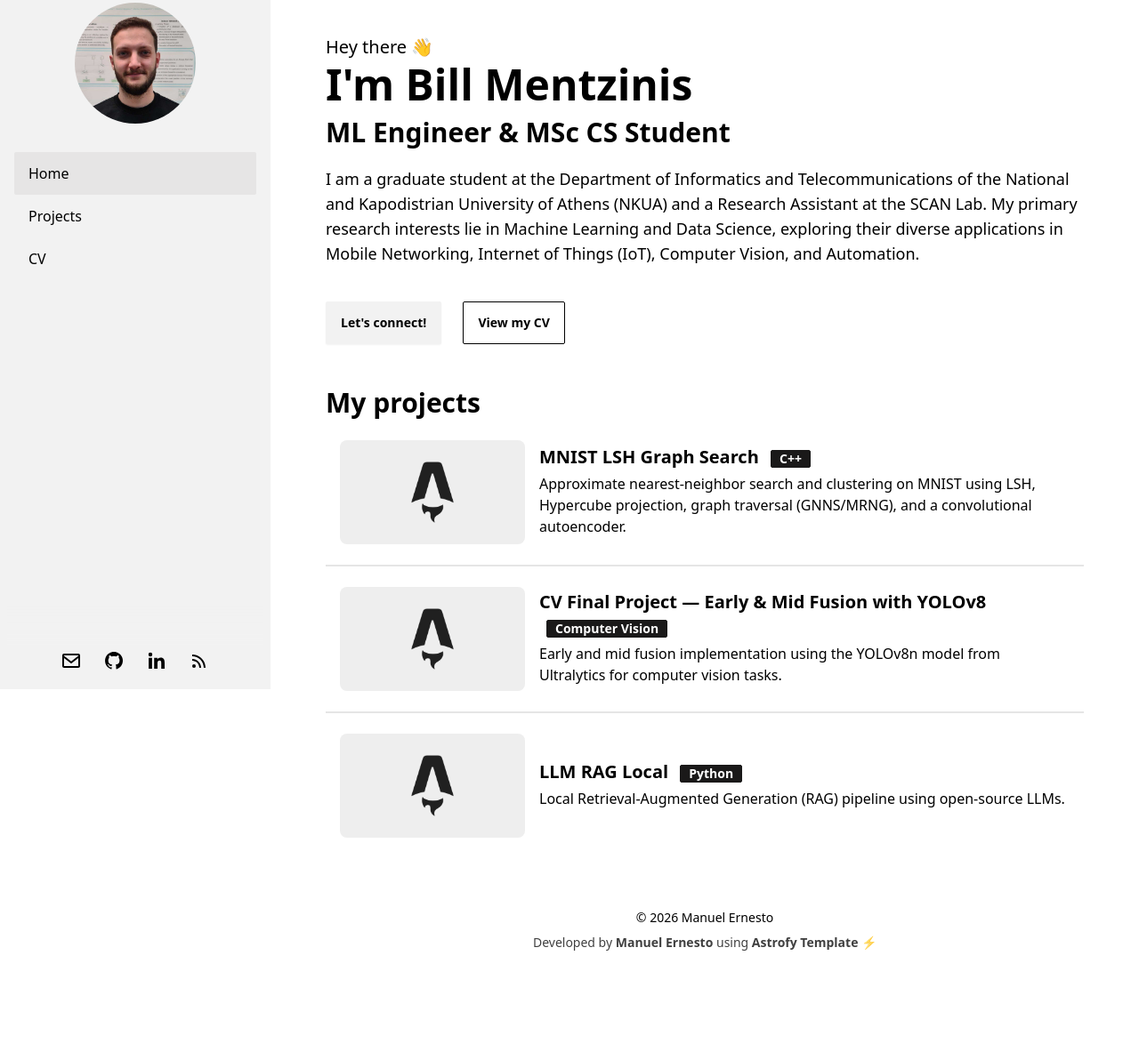
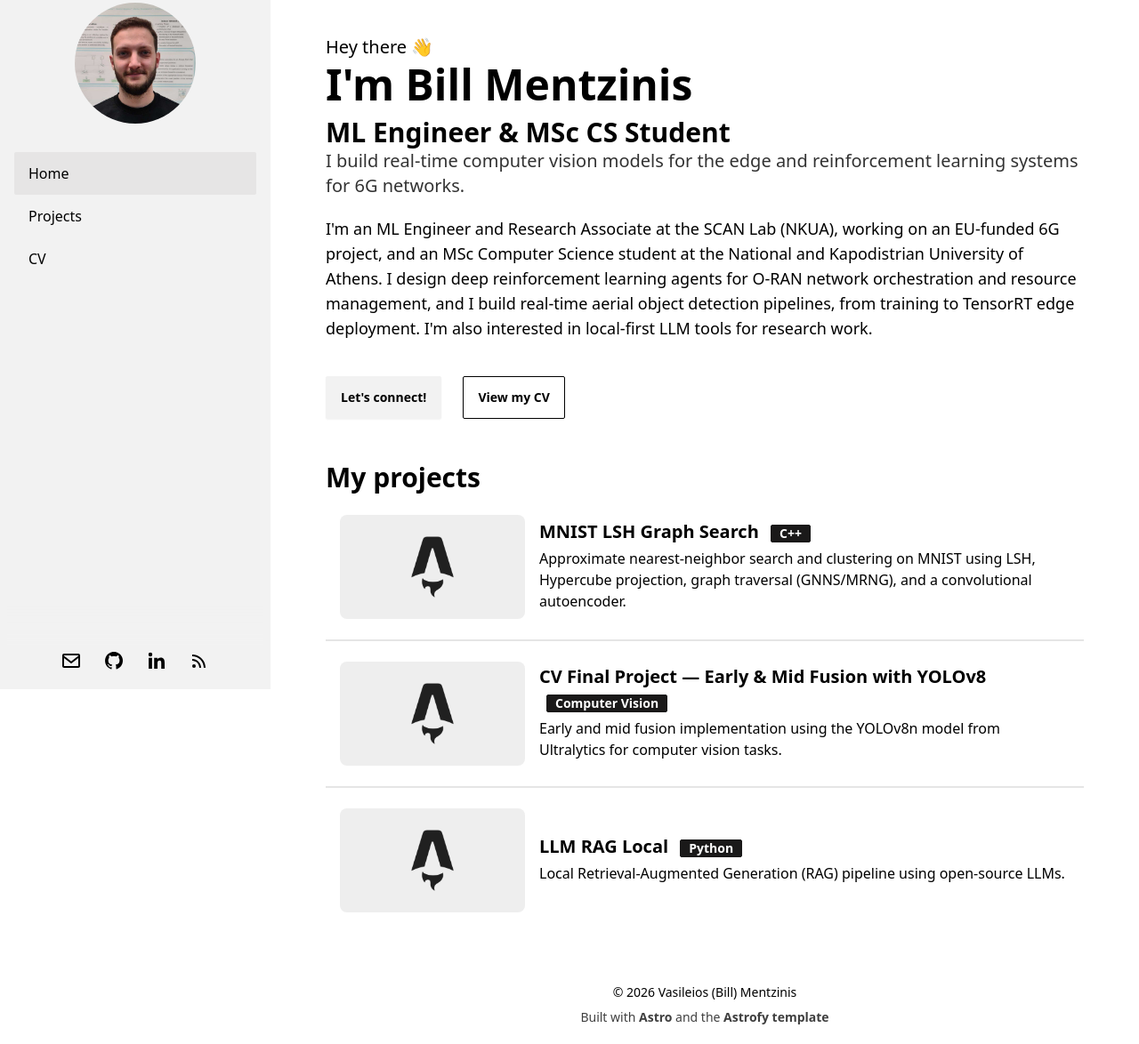
Before and after one commit to BillMentzinis/BillMentzinis.github.io, an Astro site: page / in a window 1280 px wide. Shown: the part 25-1199 px from the top of the page at 89% size. Before the commit the page ends 1115 px from the top, so only its background shows below. Built offline with nearby package versions, Linux system fonts and the light colour scheme; Astro itself is replaced by a stand-in of ours.

Commit message:
Update positioning and replace template branding
- New tagline and bio on Home and CV, aligned with the Nov 2026 CV
- Update SITE_DESCRIPTION to match
- Footer and mobile header now show Bill's name; keep a short Astrofy credit
- Replace Astrofy promo social preview with a custom 1200x630 banner
- Point robots.txt at this site's sitemap; rename package
- Log decisions in personalWebsitePlan.txt

Co-Authored-By: Claude Opus 5.5 (1M context) <noreply@anthropic.com>

```diff
--- a/package.json
+++ b/package.json
@@ -1,5 +1,5 @@
 {
-  "name": "astrofy",
+  "name": "personal-website",
   "description": "Astrofy is a free and open-source template for your Personal Portfolio Website built with Astro and TailwindCSS. Create in minutes a website with Blog, CV, Project Section, Store and RSS Feed.",
   "type": "module",
   "version": "3.0.0",
--- a/public/robots.txt
+++ b/public/robots.txt
@@ -1,4 +1,4 @@
 User-agent: *
 Allow: /
 
-Sitemap: https://astrofy-template.netlify.app/sitemap-index.xml
+Sitemap: https://billmentzinis.github.io/sitemap-index.xml
--- a/src/components/Footer.astro
+++ b/src/components/Footer.astro
@@ -4,12 +4,11 @@ const today = new Date();
 
 <footer class="footer footer-center block mb-5 pt-10">
   <div class="pb-2">
-    &copy; {today.getFullYear()} Manuel Ernesto
+    &copy; {today.getFullYear()} Vasileios (Bill) Mentzinis
   </div>
   <div class="inline opacity-75">
-    Developed by <a href="https://manuelernestog.github.io" target="_blank" class="font-bold">Manuel Ernesto</a> using
-    <!-- Thanks for using this template. You can keep this line to support my work :) -->
-    <a href="https://astrofy-template.netlify.app/" target="_blank" class="font-bold">Astrofy Template ⚡️</a>
+    Built with <a href="https://astro.build/" target="_blank" class="font-bold">Astro</a> and the
+    <a href="https://github.com/manuelernestog/astrofy" target="_blank" class="font-bold">Astrofy template</a>
   </div>
 </footer>
 <style></style>
--- a/src/components/Header.astro
+++ b/src/components/Header.astro
@@ -10,7 +10,7 @@
       </label>
     </div>
     <div class="navbar-center">
-      <a class="btn btn-ghost normal-case text-xl" href="/">Manuel Ernesto ⚡️</a>
+      <a class="btn btn-ghost normal-case text-xl" href="/">Bill Mentzinis</a>
     </div>
     <div class="navbar-end"></div>
   </div>
--- a/src/config.ts
+++ b/src/config.ts
@@ -2,6 +2,6 @@
 // You can import this data from anywhere in your site by using the `import` keyword.
 
 export const SITE_TITLE = 'Vasileios (Bill) Mentzinis | ML Engineer';
-export const SITE_DESCRIPTION = 'Personal website of Vasileios (Bill) Mentzinis — ML Engineer and MSc Computer Science student at NKUA, researching Machine Learning applications in 6G networks, IoT, and Computer Vision.';
+export const SITE_DESCRIPTION = 'Personal website of Vasileios (Bill) Mentzinis, ML Engineer and MSc Computer Science student at NKUA, building reinforcement learning systems for 6G networks and real-time computer vision for the edge.';
 export const GENERATE_SLUG_FROM_TITLE = true
 export const TRANSITION_API = true
--- a/src/pages/cv.astro
+++ b/src/pages/cv.astro
@@ -9,10 +9,11 @@ import TimeLineElement from "../components/cv/TimeLine.astro";
   </div>
 
   <div class="mb-10 text-justify">
-    My name is Bill and I am a graduate student at the Department of Informatics and Telecommunications
-    of the National and Kapodistrian University of Athens (NKUA) and a Research Assistant at the SCAN Lab.
-    My primary research interests lie in Machine Learning and Data Science, exploring their diverse applications
-    in Mobile Networking, Internet of Things (IoT), Computer Vision, and Automation.
+    I'm an ML Engineer and Research Associate at the SCAN Lab (NKUA), working on an EU-funded 6G project,
+    and an MSc Computer Science student at the National and Kapodistrian University of Athens. I design
+    deep reinforcement learning agents for O-RAN network orchestration and resource management, and I build
+    real-time aerial object detection pipelines, from training to TensorRT edge deployment. I'm also
+    interested in local-first LLM tools for research work.
   </div>
 
   <div class="mb-5">
--- a/src/pages/index.astro
+++ b/src/pages/index.astro
@@ -7,13 +7,17 @@ import HorizontalCard from "../components/HorizontalCard.astro";
   <div class="pb-12 mt-5">
     <div class="text-xl py-1">Hey there 👋</div>
     <div class="text-5xl font-bold">I'm Bill Mentzinis</div>
-    <div class="text-3xl py-3 font-bold">ML Engineer & MSc CS Student</div>
+    <div class="text-3xl pt-3 font-bold">ML Engineer & MSc CS Student</div>
+    <div class="text-xl pb-3 opacity-80">
+      I build real-time computer vision models for the edge and reinforcement learning systems for 6G networks.
+    </div>
     <div class="py-2">
       <text class="text-lg">
-        I am a graduate student at the Department of Informatics and Telecommunications of the
-        National and Kapodistrian University of Athens (NKUA) and a Research Assistant at the SCAN Lab.
-        My primary research interests lie in Machine Learning and Data Science, exploring their diverse
-        applications in Mobile Networking, Internet of Things (IoT), Computer Vision, and Automation.
+        I'm an ML Engineer and Research Associate at the SCAN Lab (NKUA), working on an EU-funded 6G project,
+        and an MSc Computer Science student at the National and Kapodistrian University of Athens. I design
+        deep reinforcement learning agents for O-RAN network orchestration and resource management, and I build
+        real-time aerial object detection pipelines, from training to TensorRT edge deployment. I'm also
+        interested in local-first LLM tools for research work.
       </text>
     </div>
     <div class="mt-8">
```
Also changed, not shown: personalWebsitePlan.txt (+19 -0 lines), public/social_img.webp, 1 other file.
